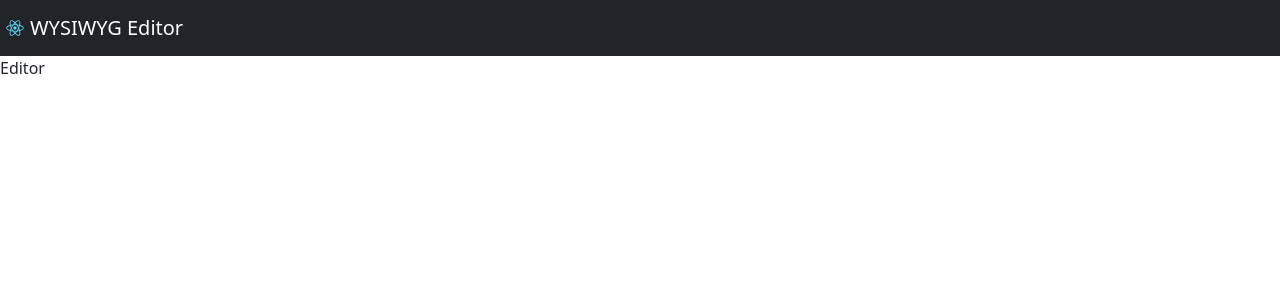
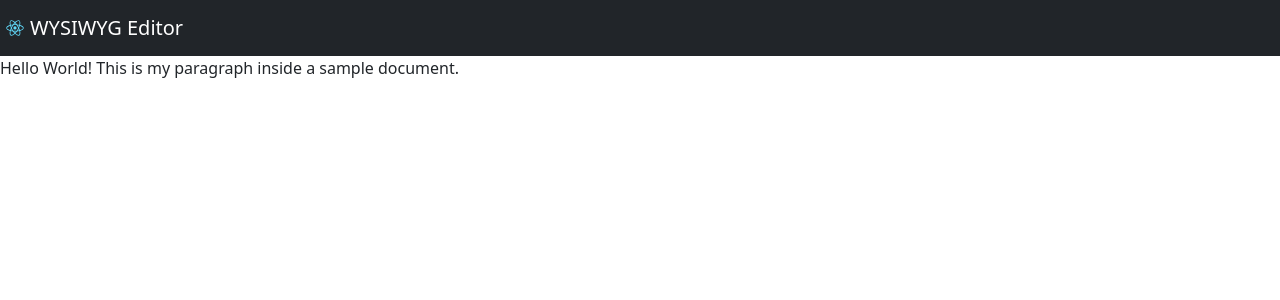
Before and after one commit to peanudge/wysiwyg-editor, a React (Create React App) app: page / in a window 1280 px wide. Shown: the top 300 px of the page. Built offline with nearby package versions, Linux system fonts and the light colour scheme.

Commit message:
Add  barrier file of Editor

```diff
--- a/src/App.tsx
+++ b/src/App.tsx
@@ -2,9 +2,11 @@ import { useState } from "react";
 import ExampleDocument from "./utils/ExampleDocument";
 import { Navbar } from "react-bootstrap";
 import logo from "./logo.svg";
-import Editor from "./components/Editor";
+import { Editor } from "./components/Editor";
+import { Descendant } from "slate";
+
 function App() {
-  const [document, updateDocument] = useState(ExampleDocument);
+  const [document, updateDocument] = useState<Descendant[]>(ExampleDocument);
 
   return (
     <>
--- a/src/components/Editor.tsx
+++ /dev/null
@@ -1,10 +0,0 @@
-import ExampleDocument from "../utils/ExampleDocument";
-
-type Document = typeof ExampleDocument;
-
-export default function Editor(props: {
-  document?: Document;
-  onChange?: React.Dispatch<React.SetStateAction<Document>>;
-}) {
-  return <div>Editor</div>;
-}
--- /dev/null
+++ b/src/components/Editor/Editor.tsx
@@ -0,0 +1,15 @@
+import { withReact, Slate, Editable, DefaultElement } from "slate-react";
+import { createEditor, Descendant } from "slate";
+import { useMemo } from "react";
+
+export function Editor(props: {
+  document: Descendant[];
+  onChange?: React.Dispatch<React.SetStateAction<Descendant[]>>;
+}) {
+  const editor = useMemo(() => withReact(createEditor()), []);
+  return (
+    <Slate editor={editor} value={props.document}>
+      <Editable />
+    </Slate>
+  );
+}
--- /dev/null
+++ b/src/components/Editor/index.ts
@@ -0,0 +1 @@
+export * from "./Editor";
--- a/src/utils/ExampleDocument.ts
+++ b/src/utils/ExampleDocument.ts
@@ -1,4 +1,6 @@
-const ExampleDocument = [
+import { Descendant } from "slate";
+
+const ExampleDocument: Descendant[] = [
   {
     type: "paragraph",
     children: [
```
Also changed, not shown: src/components/Editor/custom-slate.d.ts (added, +14 -0 lines), 1 other file (tests, documents, lock files or other folders).
